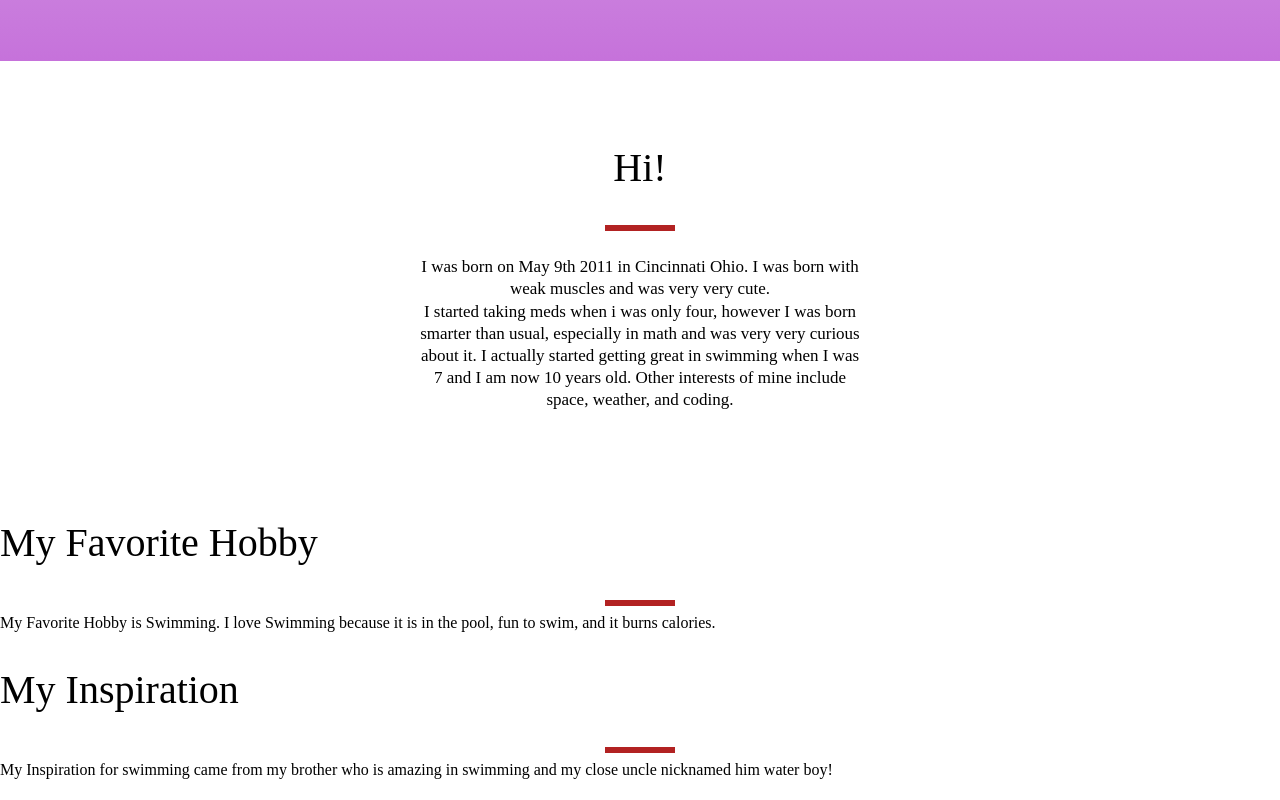
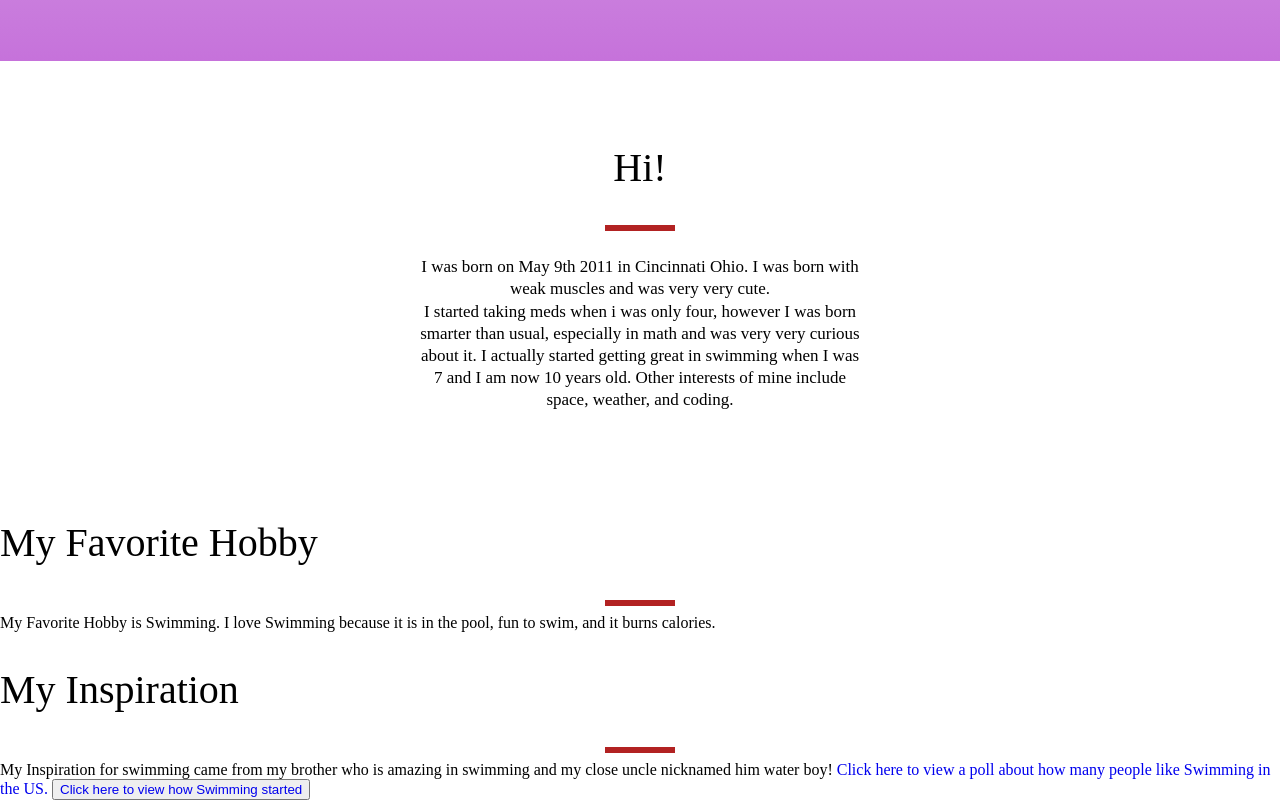
Before and after one commit to Arhan305/C58, a plain HTML site: page index.html in a window 1280 px wide. Shown: the part 739-1539 px from the top of the page. Before the commit the page ends 1518 px from the top, so only its background shows below. Drawn offline with Linux system fonts and the light colour scheme; a web font is replaced by a local one.

Commit message:
Update index.html

```diff
--- a/index.html
+++ b/index.html
@@ -36,3 +36,5 @@
         <h1>My Inspiration</h1>
         <div class="line">
         </div>My Inspiration for swimming came from my brother who is amazing in swimming and my close uncle nicknamed him water boy!
+        <a href="https://www.statista.com/statistics/191621/participants-in-swimming-in-the-us-since-2006/">Click here to view a poll about how many people like Swimming in the US.</a>
+        <button class='button'><a href="story.html">Click here to view how Swimming started</a></button>
```
